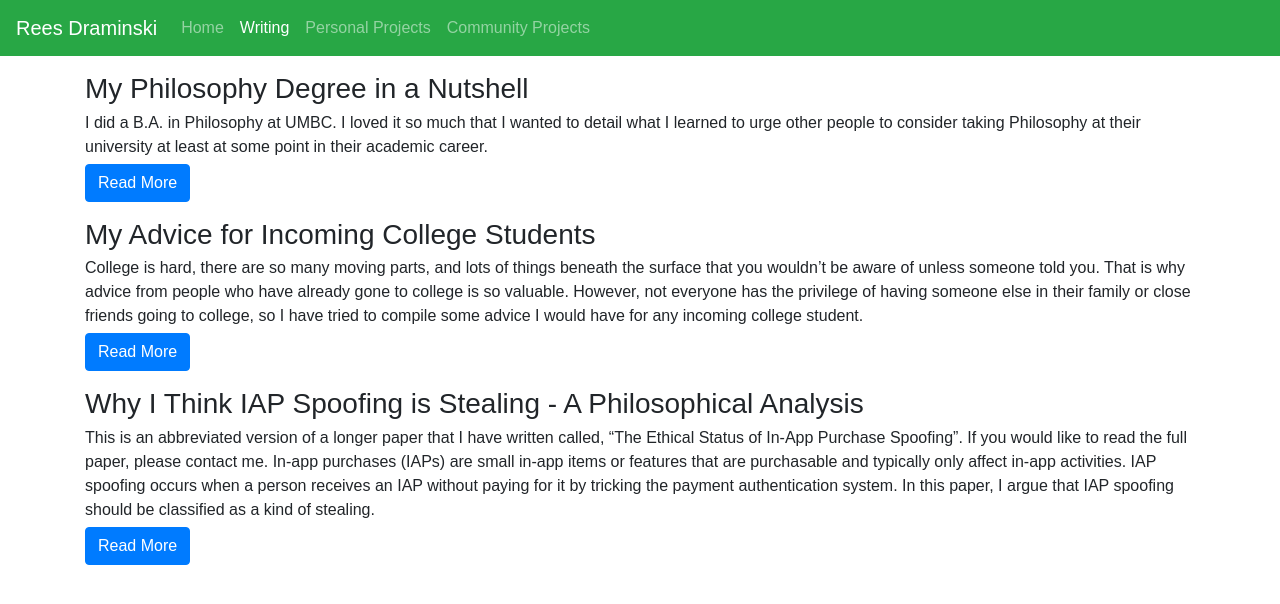
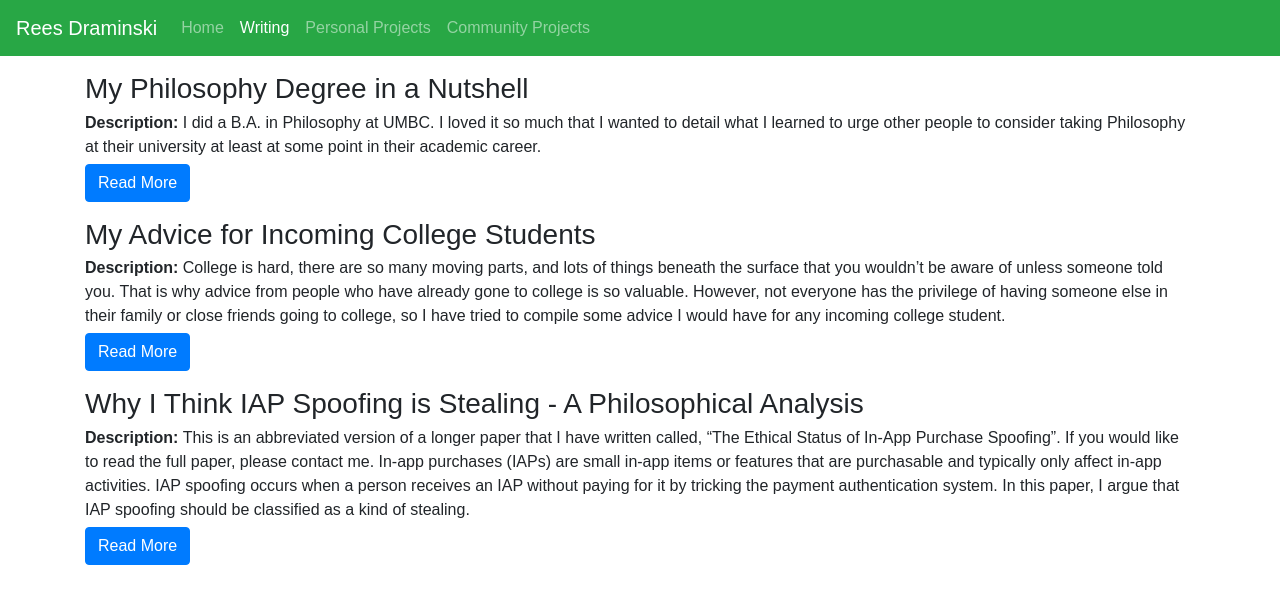
Before and after one commit to reeshuffled/reeshuffled.github.io, a Jekyll site: the page built from writing.html, in a window 1280 px wide. Shown: the top 604 px of the page. Built offline with Jekyll 4.4.1, drawn with Linux system fonts in a browser that asks for light colours.

Commit message:
remove <p> tag from post.excerpt

```diff
--- a/writing.html
+++ b/writing.html
@@ -53,7 +53,9 @@
                         {{ post.title }}
                     </h3>
 
-                    {{ post.excerpt }}
+                    <p>
+                        <b>Description: </b>{{ post.excerpt | remove: "</p>" | remove: "<p>" }}
+                    </p>
 
                     <a class="btn btn-primary mb-3" href="{{ site.baseurl }}{{ post.url }}">Read More</a>
                 </article>
```
